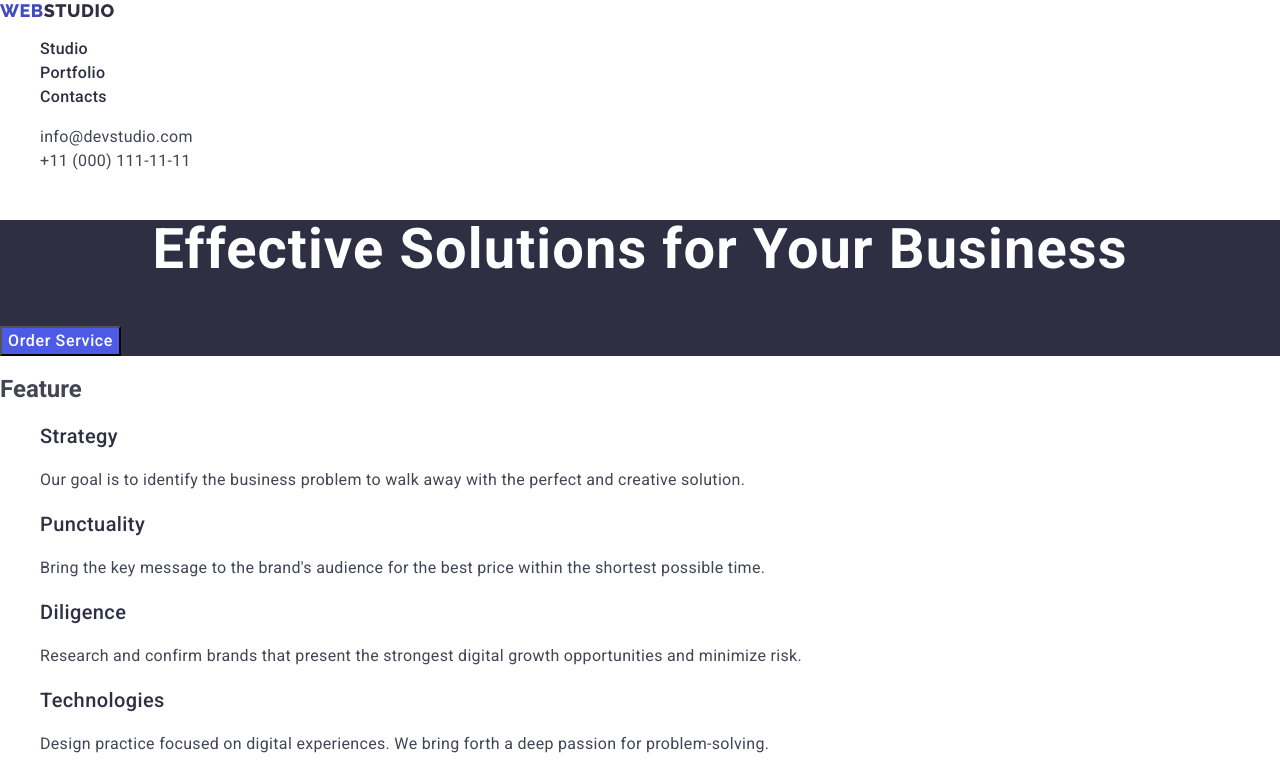
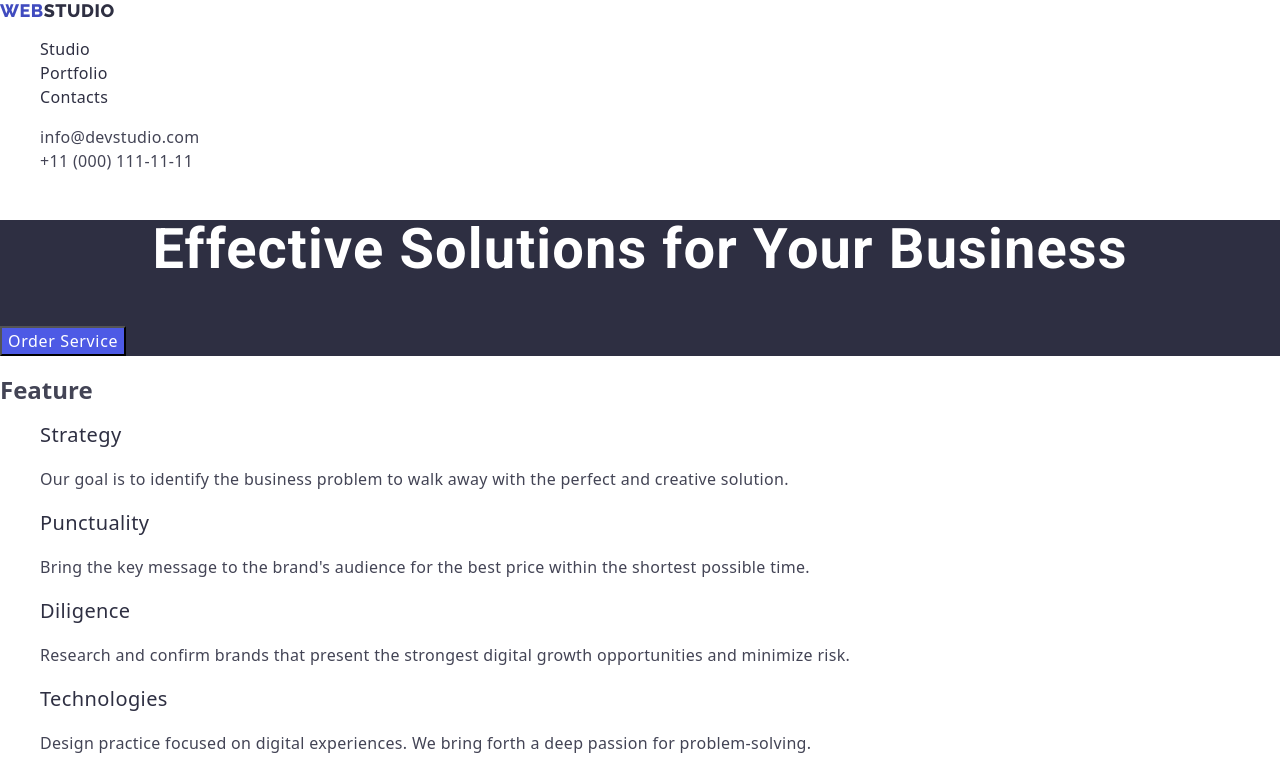
Before and after one commit to graudu12/goit-markup-hw-03, a plain HTML site: page index.html in a window 1280 px wide. Shown: the top 782 px of the page. Drawn offline with nearby package versions, Linux system fonts and the light colour scheme.

Commit message:
modern normalise

```diff
--- a/index.html
+++ b/index.html
@@ -21,13 +21,14 @@
       href="https://fonts.googleapis.com/css2?family=Raleway:wght@800&display=swap"
       rel="stylesheet"
     />
+    <link rel="stylesheet" href="node_modules/modern-normalize/modern-normalize.css" />
     <title>WebStudio</title>
   </head>
   <body>
     <header>
       <nav>
         <a class="nav-logo link" href="./index.html">Web<span class="logo">Studio</span></a>
-        <ul class="list">
+        <ul class="nav-menu list">
           <li>
             <a class="nav-list link" href="./index.html">Studio</a>
           </li>
@@ -42,12 +43,12 @@
       <address class="address-list">
         <ul class="list">
           <li>
-            <a class="address-list-title link" href="mailto:info@devstudio.com"
+            <a class="address-list-title link-address-first link" href="mailto:info@devstudio.com"
               >info@devstudio.com</a
             ></li
           >
           <li
-            ><a class="address-list-title link" href="tel:+110001111111">
+            ><a class="address-list-title link-address-second link" href="tel:+110001111111">
               +11 (000) 111-11-11</a
             ></li
           >
```
Also changed, not shown: portfolio.html (+1 -0 lines).
